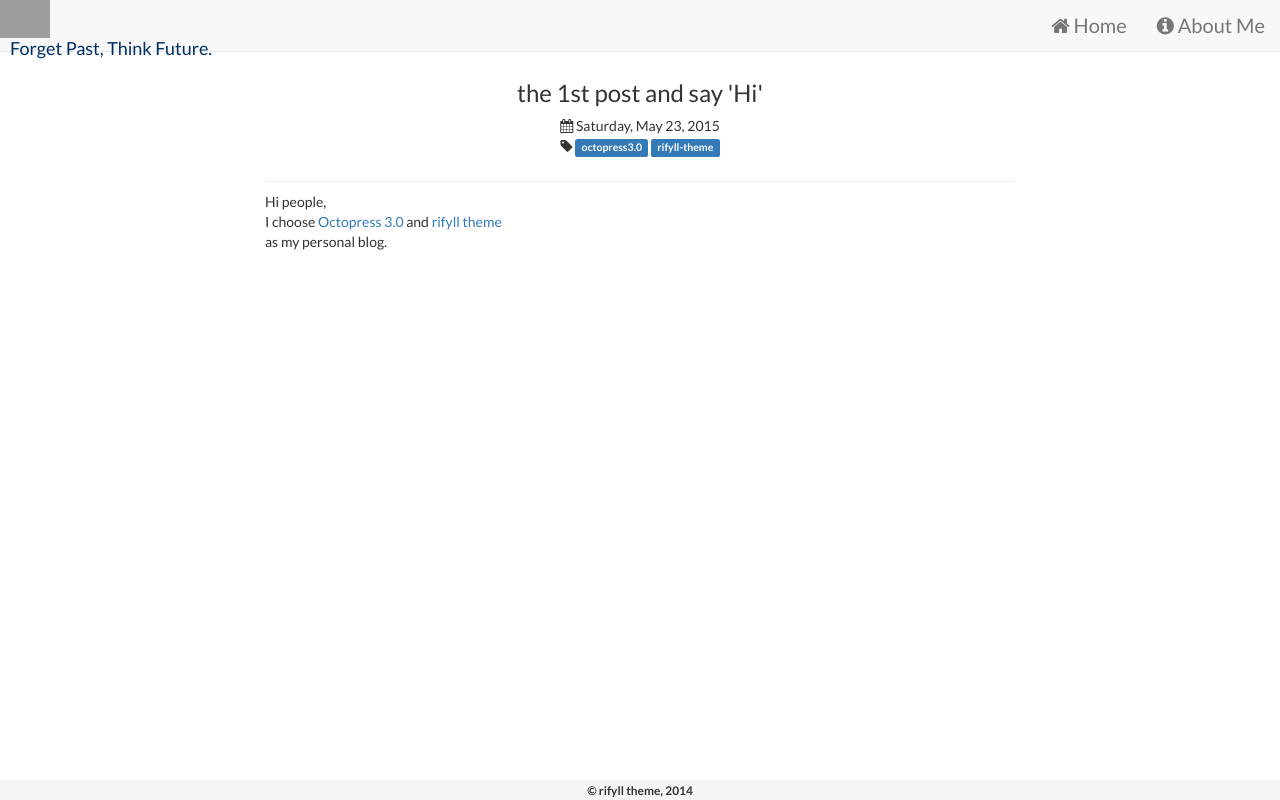
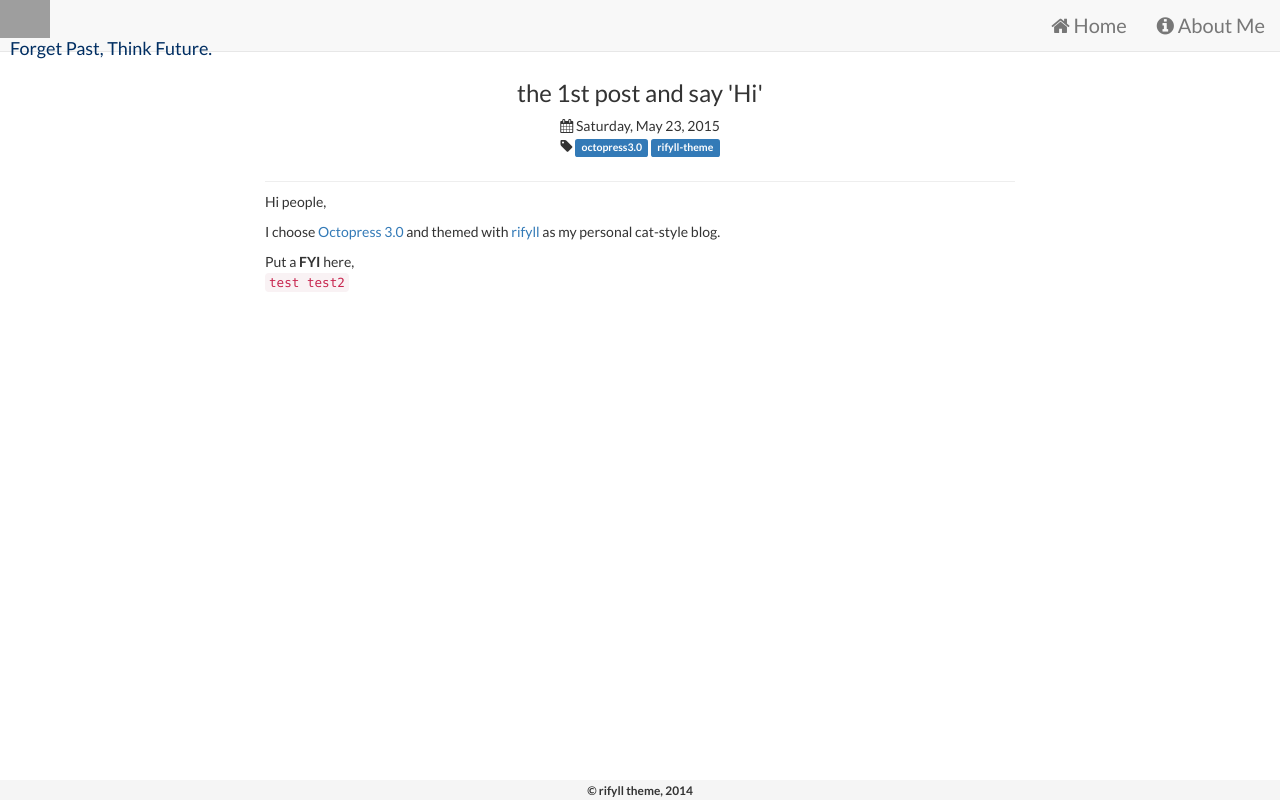
Before and after one commit to absourd1314/blog, a plain HTML site: page 2015/05/23/1st-post-and-say-hi.html in a window 1280 px wide. Drawn offline with nearby package versions, Linux system fonts and the light colour scheme; grey boxes are pictures that could not be loaded.

Commit message:
Site updated at: 2015-05-23 15:55:56 UTC

```diff
--- a/2015/05/23/1st-post-and-say-hi.html
+++ b/2015/05/23/1st-post-and-say-hi.html
@@ -6,8 +6,6 @@
   <meta name="viewport" content="width=device-width, initial-scale=1">
   <meta name="description"
     content="the 1st post and say 'Hi' Hi people,
-I choose Octopress 3.0 and rifyll theme
-as my personal blog.
 
  Simple Life">
   <title> the 1st post and say 'Hi' - Forget Past, Think Future. </title>
@@ -86,9 +84,15 @@ as my personal blog.
       </header>
 
       <article class="page-content">
-        <p>Hi people, <br />
-I choose <a href="http://octopress.org/">Octopress 3.0</a> and <a href="https://github.com/itsrifat/rifyll">rifyll theme</a> <br />
-as my personal blog.</p>
+        <p>Hi people,</p>
+
+<p>I choose <a href="http://octopress.org/">Octopress 3.0</a> and themed with <a href="https://github.com/itsrifat/rifyll">rifyll</a> as my personal cat-style blog.</p>
+
+<p>Put a <strong>FYI</strong> here,<br />
+<code>
+test
+test2
+</code></p>
 
       </article>
     </div>
--- a/sitemap.xml
+++ b/sitemap.xml
@@ -17,7 +17,7 @@
     <url>
       <loc>/blog/feed.xml</loc>
 
-        <lastmod>2015-05-23T23:37:23+08:00</lastmod>
+        <lastmod>2015-05-23T23:55:53+08:00</lastmod>
 
       <changefreq>weekly</changefreq>
       <priority>0.5</priority>
```
Also changed, not shown: feed.xml (+11 -5 lines), index.html (+1 -3 lines).
